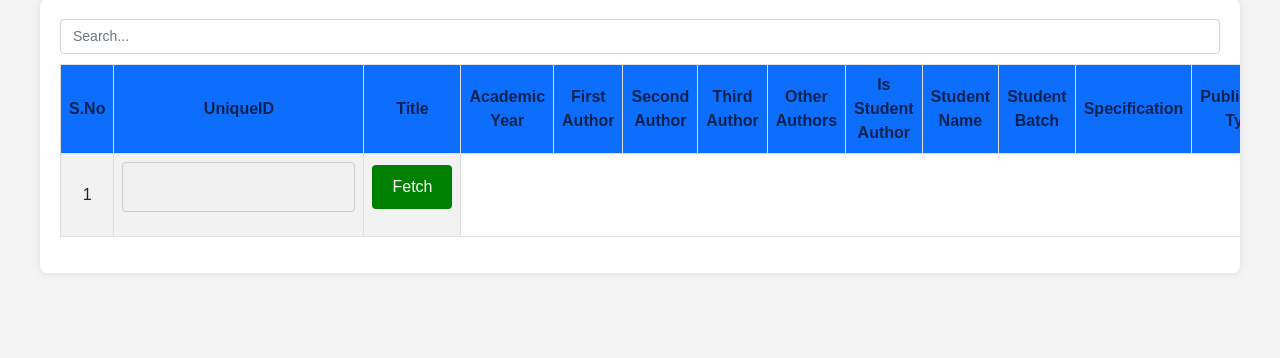
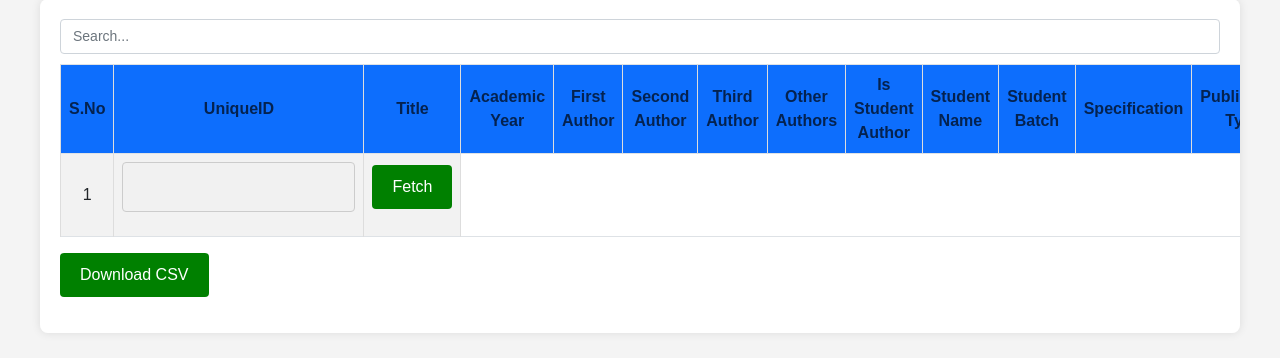
Before and after one commit to praneshkumar-12/researchdata, a Django app: template rpa/templates/layout.html in a window 1280 px wide. Shown: the part 204-562 px from the top of the page. Run offline with Django 4.2, Linux system fonts and the light colour scheme; the template is opened without the code that fills it, so the values that code supplies are empty; some libraries are stand-ins or nearby versions.

Commit message:
added option to download csv

```diff
--- a/rpa/static/js/layout_script.js
+++ b/rpa/static/js/layout_script.js
@@ -34,19 +34,4 @@ function filterTable() {
     }
         tr[i].style.display = found ? "" : "none";
     }
-    }
-
-function scrapeData(){
-    title_text = document.getElementById("id_title")
-    doi_text = document.getElementById("id_doi").textContent;
-
-    title = title_text.textContent;
-    doi = doi_text.textContent;
-
-    if (title == "" || doi == ""){
-        alert("Please fill both title and DOI fields and try again!")
-    }
-
-
-    console.log(title, doi);
 }
--- a/rpa/templates/layout.html
+++ b/rpa/templates/layout.html
@@ -139,6 +139,7 @@
                 </tr>
             </tbody>
         </table>
+        <button id="downloadCSV" class="scrape-btn" onclick="downloadCSV()">Download CSV</button>
     </div>
 
     <!-- Bootstrap JS (Popper.js and Bootstrap JS) -->
@@ -174,6 +175,7 @@
     document.getElementById('id_issn').disabled = true;
     document.getElementById('fetchData').disabled = false;
 });
+
 
 function verify(uniqueid) {
     // Perform verification logic here
@@ -283,8 +285,7 @@
                 alert(myResponse);
                 enableFetchNoResponse();
                 return null;
-                }
-                else if (myResponse == "Cannot fetch only with DOI, please provide title also."){
+            } else if (myResponse == "Cannot fetch only with DOI, please provide title also.") {
                 alert(myResponse);
                 enableFetchNoResponse();
                 document.getElementById("id_title").disabled = false;
@@ -422,6 +423,58 @@
 
     location.reload();
 }
+
+function downloadCSV() {
+    var csv_data = [];
+    var rows = document.getElementsByTagName('tr');
+    for (var i = 0; i < rows.length; i++) {
+
+        // Get each column data
+        var cols = rows[i].querySelectorAll('td,th');
+
+        // Stores each csv row data
+        var csvrow = [];
+        for (var j = 0; j < cols.length; j++) {
+
+            // Get the text data of each cell of
+            // a row and push it to csvrow
+            csvrow.push(cols[j].innerHTML);
+        }
+
+        // Combine each column value with comma
+        csv_data.push(csvrow.join(","));
+    }
+    // combine each row data with new line character
+    csv_data = csv_data.join('\n');
+
+    downloadCSVFile(csv_data);
+}
+
+function downloadCSVFile(csv_data) {
+    // Create CSV file object and feed
+    // our csv_data into it
+    CSVFile = new Blob([csv_data], {
+        type: "text/csv"
+    });
+
+    // Create to temporary link to initiate
+    // download process
+    var temp_link = document.createElement('a');
+
+    // Download csv file
+    temp_link.download = "research_papers.csv";
+    var url = window.URL.createObjectURL(CSVFile);
+    temp_link.href = url;
+
+    // This link should not be displayed
+    temp_link.style.display = "none";
+    document.body.appendChild(temp_link);
+
+    // Automatically click the link to
+    // trigger download
+    temp_link.click();
+    document.body.removeChild(temp_link);
+}
     </script>
 </body>
 </html>
```
Lines whose indentation alone changed are shown as unchanged.
